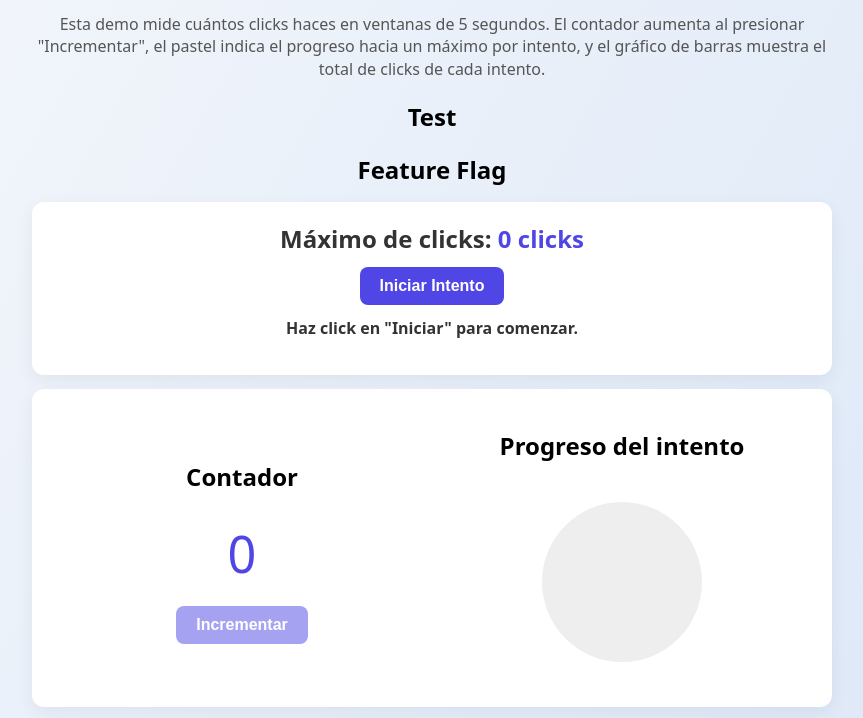
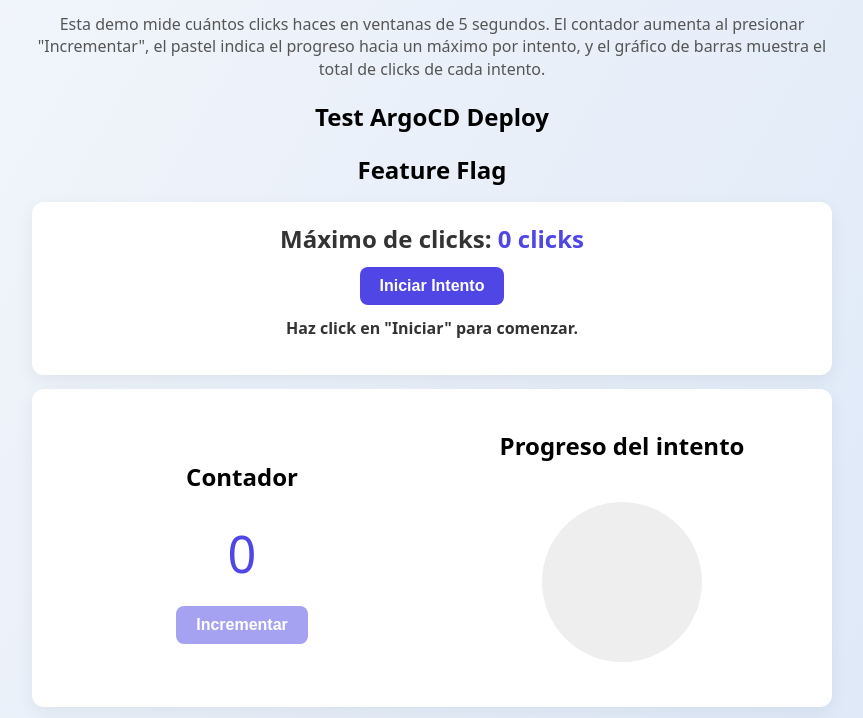
Before and after one commit to EmilioAMVs/Contador-Clicks-Pipeline-Jenkins, a website with bundled scripts: page index.html in a window 1280 px wide. Shown: the part 66-784 px from the top of the page, without its empty margins (208-1071 px from the left). Built offline with nearby package versions, Linux system fonts and the light colour scheme; a script that the page names is missing.

Commit message:
test deploy ArgoCD

```diff
--- a/index.html
+++ b/index.html
@@ -15,7 +15,7 @@
       y el gráfico de barras muestra el total de clicks de cada intento.
       <br>
 
-      <h2 align="center">Test</h2>
+      <h2 align="center">Test ArgoCD Deploy</h2>
 
       <h2 id="reportsMessage" style="font-weight:bold; margin-bottom: 0;" align="center">Feature Flag</h2>
 
```
